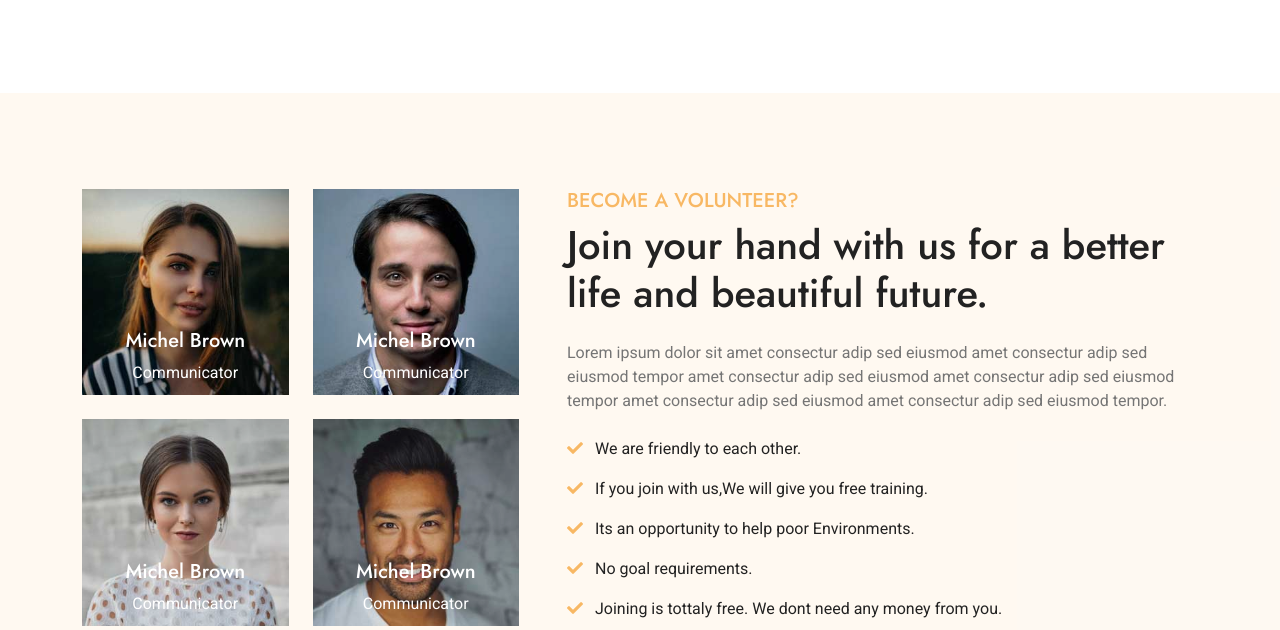
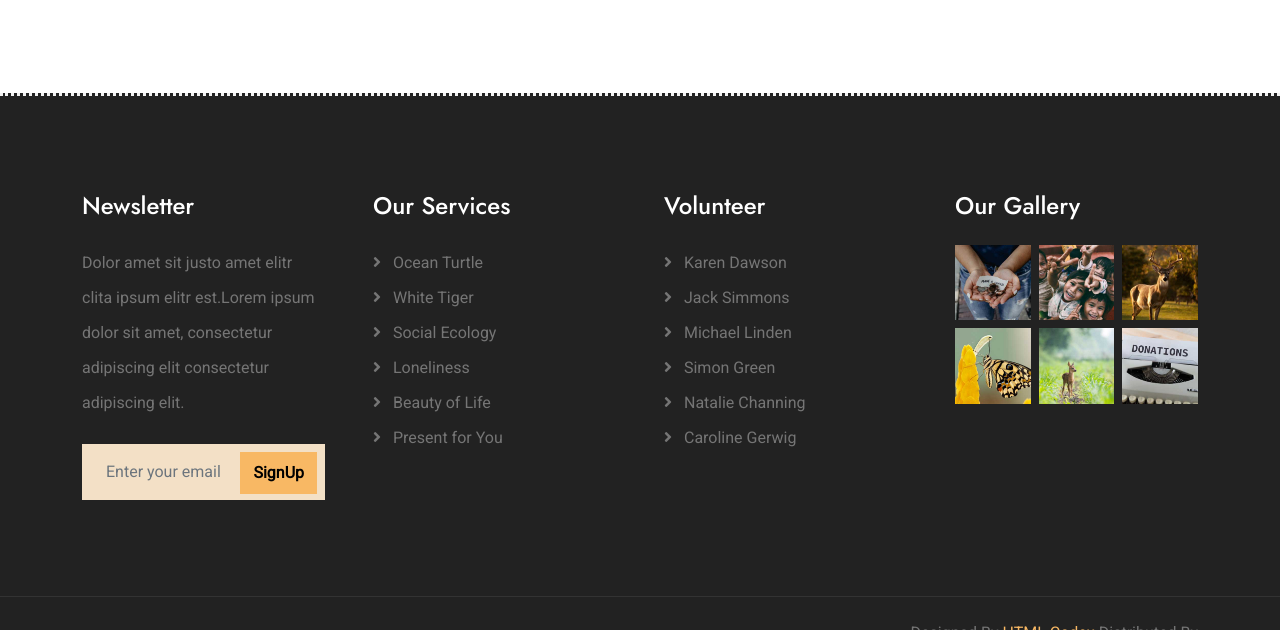
Before and after one commit to sirjonmandi/OIBSIP, a plain HTML site: page about.html in a window 1280 px wide. Shown: the part 1084-1714 px from the top of the page. Drawn offline with nearby package versions, Linux system fonts and the light colour scheme.

Commit message:
some changes

```diff
--- a/about.html
+++ b/about.html
@@ -197,70 +197,6 @@
             </div>
         </div>
         <!-- About End -->
-
-
-        <!-- Volunteers Start -->
-        <div class="container-fluid volunteer py-5">
-            <div class="container py-5">
-                <div class="row g-5">
-                    <div class="col-lg-5">
-                        <div class="row g-4">
-                            <div class="col-lg-6">
-                                <div class="volunteer-img">
-                                    <img src="img/volunteers-1.jpg" class="img-fluid w-100" alt="Image">
-                                    <div class="volunteer-title">
-                                        <h5 class="mb-2 text-white">Michel Brown</h5>
-                                        <p class="mb-0 text-white">Communicator</p>
-                                    </div>
-                                </div>
-                            </div>
-                            <div class="col-lg-6">
-                                <div class="volunteer-img">
-                                    <img src="img/volunteers-3.jpg" class="img-fluid w-100" alt="Image">
-                                    <div class="volunteer-title">
-                                        <h5 class="mb-2 text-white">Michel Brown</h5>
-                                        <p class="mb-0 text-white">Communicator</p>
-                                    </div>
-                                </div>
-                            </div>
-                            <div class="col-lg-6">
-                                <div class="volunteer-img">
-                                    <img src="img/volunteers-2.jpg" class="img-fluid w-100" alt="Image">
-                                    <div class="volunteer-title">
-                                        <h5 class="mb-2 text-white">Michel Brown</h5>
-                                        <p class="mb-0 text-white">Communicator</p>
-                                    </div>
-                                </div>
-                            </div>
-                            <div class="col-lg-6">
-                                <div class="volunteer-img">
-                                    <img src="img/volunteers-4.jpg" class="img-fluid w-100" alt="Image">
-                                    <div class="volunteer-title">
-                                        <h5 class="mb-2 text-white">Michel Brown</h5>
-                                        <p class="mb-0 text-white">Communicator</p>
-                                    </div>
-                                </div>
-                            </div>
-                        </div>
-                    </div>
-                    <div class="col-lg-7">
-                        <h5 class="text-uppercase text-primary">Become a Volunteer?</h5>
-                        <h1 class="mb-4">Join your hand with us for a better life and beautiful future.</h1>
-                        <p class="mb-4">Lorem ipsum dolor sit amet consectur adip sed eiusmod amet consectur adip sed eiusmod tempor amet consectur adip sed eiusmod amet consectur adip sed eiusmod tempor amet consectur adip sed eiusmod amet consectur adip sed eiusmod tempor.
-                        </p>
-                        <p class="text-dark"><i class=" fa fa-check text-primary me-2"></i> We are friendly to each other.</p>
-                        <p class="text-dark"><i class=" fa fa-check text-primary me-2"></i> If you join with us,We will give you free training.</p>
-                        <p class="text-dark"><i class=" fa fa-check text-primary me-2"></i> Its an opportunity to help poor Environments.</p>
-                        <p class="text-dark"><i class=" fa fa-check text-primary me-2"></i> No goal requirements.</p>
-                        <p class="text-dark mb-5"><i class=" fa fa-check text-primary me-2"></i> Joining is tottaly free. We dont need any money from you.</p>
-                        <a class="btn-hover-bg btn btn-primary text-white py-2 px-4" href="#">Join With Us</a>
-                    </div>
-                </div>
-            </div>
-        </div>
-        <!-- Volunteers End -->
-
-
         <!-- Footer Start -->
         <div class="container-fluid footer bg-dark text-body py-5">
             <div class="container py-5">
```
Also changed, not shown: index.html (+11 -11 lines).
